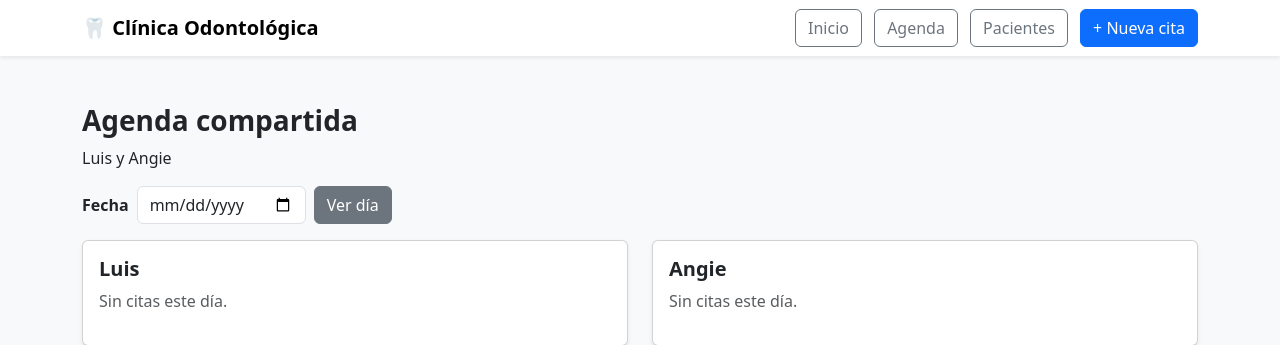
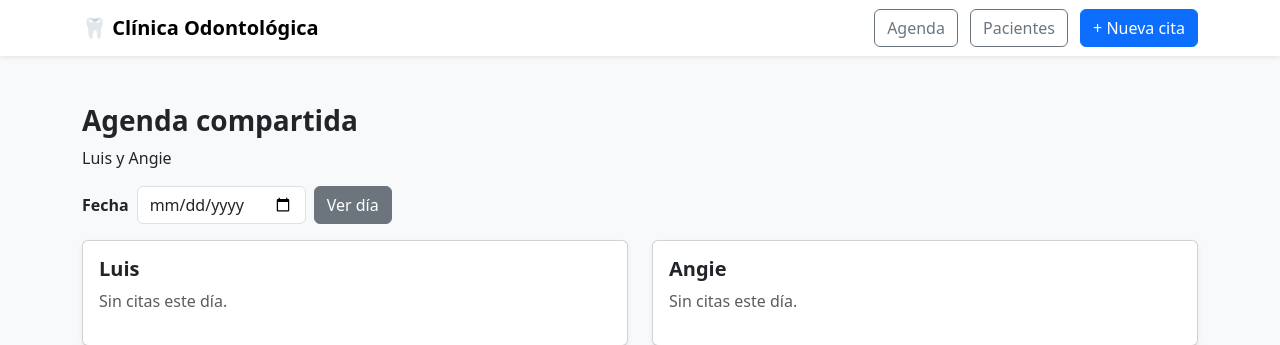
Before and after one commit to Luislopeze/Clinica, a Flask app: page /agenda in a window 1280 px wide. Shown: the top 345 px of the page. Run offline with Flask 3, Linux system fonts and the light colour scheme.

Commit message:
Update base.html

```diff
--- a/templates/base.html
+++ b/templates/base.html
@@ -10,7 +10,6 @@
         <div class="container">
             <a class="navbar-brand fw-bold" href="/">🦷 Clínica Odontológica</a>
             <div class="ms-auto">
-                <a href="/" class="btn btn-outline-secondary me-2">Inicio</a>
                 <a href="/agenda" class="btn btn-outline-secondary me-2">Agenda</a>
                 <a href="/pacientes" class="btn btn-outline-secondary me-2">Pacientes</a>
                 <a href="/nueva_cita" class="btn btn-primary">+ Nueva cita</a>
```
